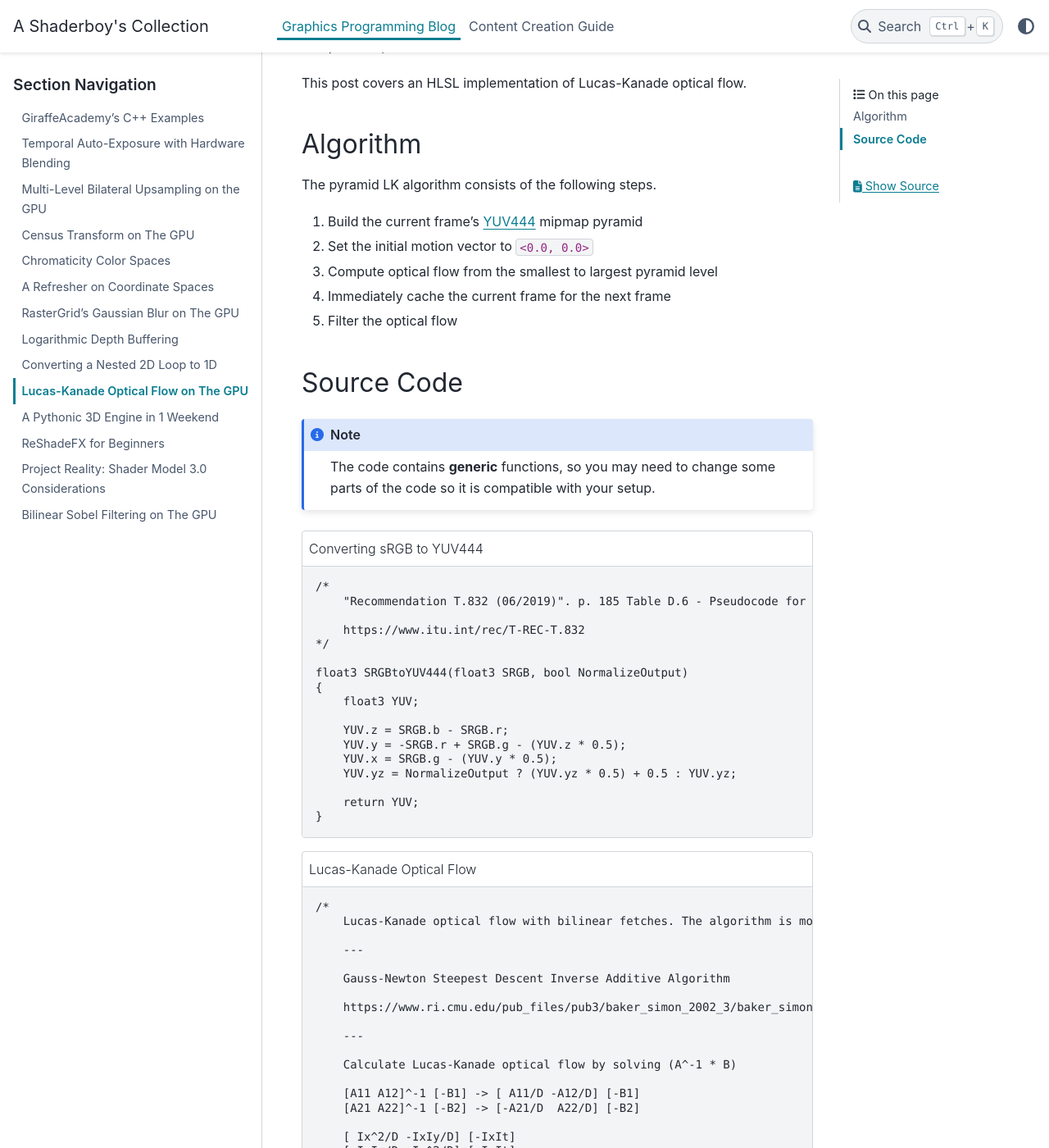
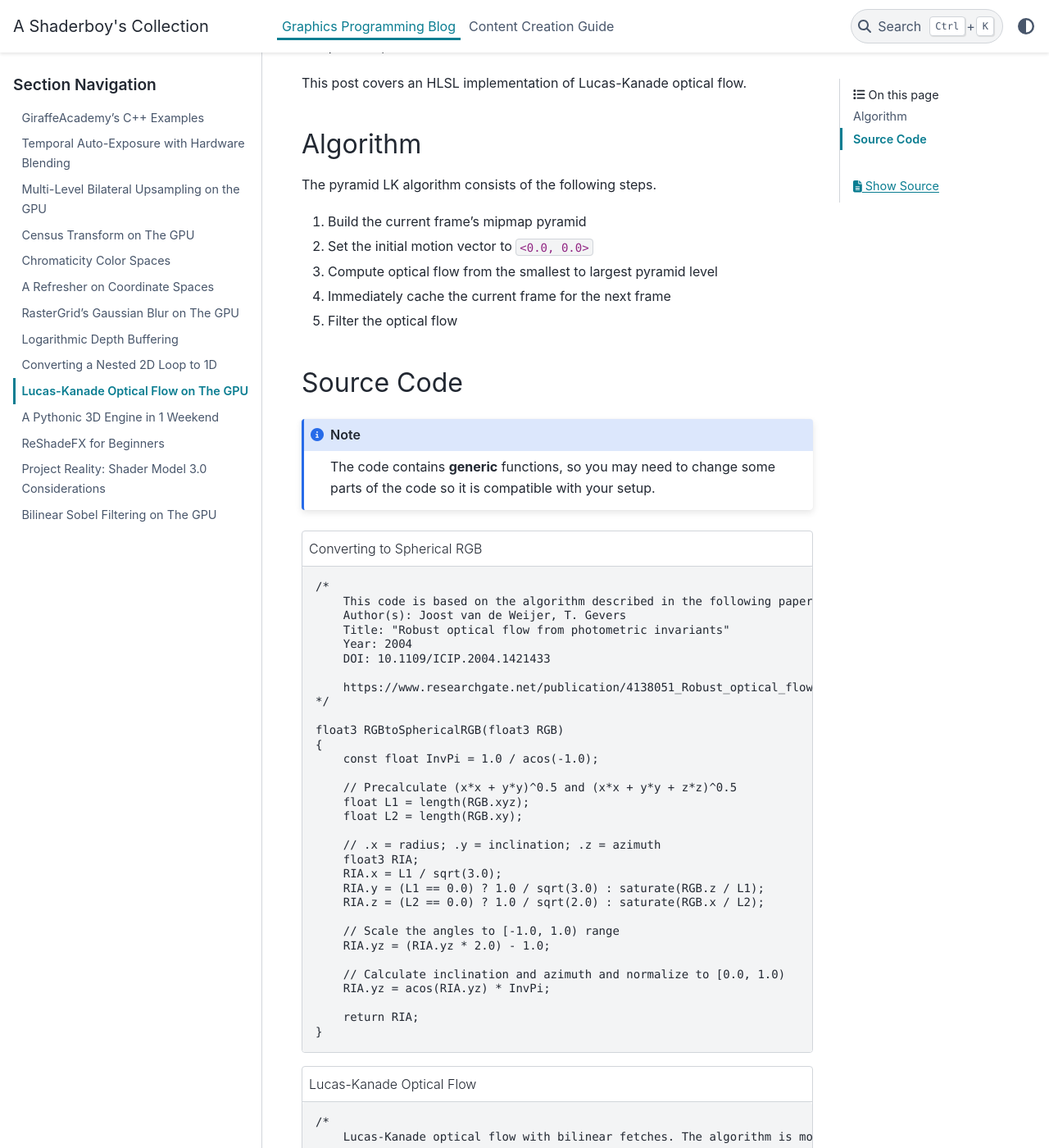
Before and after one commit to papadanku/papadanku.github.io, a Sphinx documentation site: the page built from doc/source/blog/opticalflow.rst, in a window 1280 px wide and 1400 px high, scrolled down 265 px. Shown: the whole window at 82% size. Built offline with Sphinx 7.4.7 and the PyData theme 0.15.4, drawn with Linux system fonts in a browser that asks for light colours.

Commit message:
Update opticalflow.rst

```diff
--- a/doc/source/blog/opticalflow.rst
+++ b/doc/source/blog/opticalflow.rst
@@ -11,7 +11,7 @@ Algorithm
 
 The pyramid LK algorithm consists of the following steps.
 
-#. Build the current frame's `YUV444 <https://en.wikipedia.org/wiki/Y%E2%80%B2UV>`_ mipmap pyramid
+#. Build the current frame's mipmap pyramid
 #. Set the initial motion vector to ``<0.0, 0.0>``
 #. Compute optical flow from the smallest to largest pyramid level
 #. Immediately cache the current frame for the next frame
@@ -25,24 +25,39 @@ Source Code
    The code contains **generic** functions, so you may need to change some parts of the code so it is compatible with your setup.
 
 .. code-block:: none
-    :caption: Converting sRGB to YUV444
+    :caption: Converting to Spherical RGB
 
     /*
-        "Recommendation T.832 (06/2019)". p. 185 Table D.6 - Pseudocode for function FwdColorFmtConvert1().
+        This code is based on the algorithm described in the following paper:
+        Author(s): Joost van de Weijer, T. Gevers
+        Title: "Robust optical flow from photometric invariants"
+        Year: 2004
+        DOI: 10.1109/ICIP.2004.1421433
 
-        https://www.itu.int/rec/T-REC-T.832
+        https://www.researchgate.net/publication/4138051_Robust_optical_flow_from_photometric_invariants
     */
 
-    float3 SRGBtoYUV444(float3 SRGB, bool NormalizeOutput)
+    float3 RGBtoSphericalRGB(float3 RGB)
     {
-        float3 YUV;
+        const float InvPi = 1.0 / acos(-1.0);
 
-        YUV.z = SRGB.b - SRGB.r;
-        YUV.y = -SRGB.r + SRGB.g - (YUV.z * 0.5);
-        YUV.x = SRGB.g - (YUV.y * 0.5);
-        YUV.yz = NormalizeOutput ? (YUV.yz * 0.5) + 0.5 : YUV.yz;
+        // Precalculate (x*x + y*y)^0.5 and (x*x + y*y + z*z)^0.5
+        float L1 = length(RGB.xyz);
+        float L2 = length(RGB.xy);
 
-        return YUV;
+        // .x = radius; .y = inclination; .z = azimuth
+        float3 RIA;
+        RIA.x = L1 / sqrt(3.0);
+        RIA.y = (L1 == 0.0) ? 1.0 / sqrt(3.0) : saturate(RGB.z / L1);
+        RIA.z = (L2 == 0.0) ? 1.0 / sqrt(2.0) : saturate(RGB.x / L2);
+
+        // Scale the angles to [-1.0, 1.0) range
+        RIA.yz = (RIA.yz * 2.0) - 1.0;
+
+        // Calculate inclination and azimuth and normalize to [0.0, 1.0)
+        RIA.yz = acos(RIA.yz) * InvPi;
+
+        return RIA;
     }
 
 .. code-block:: none
```
